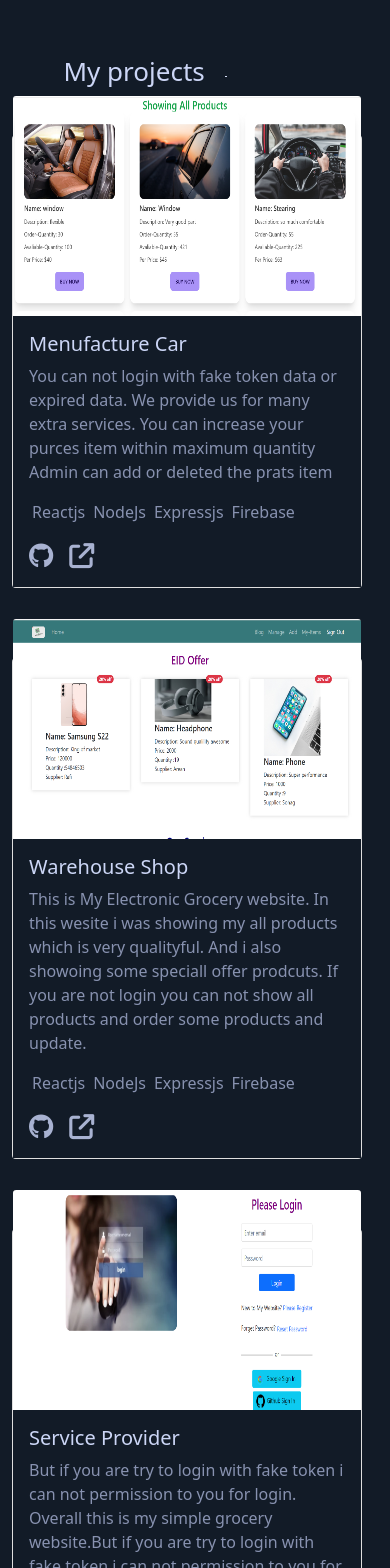
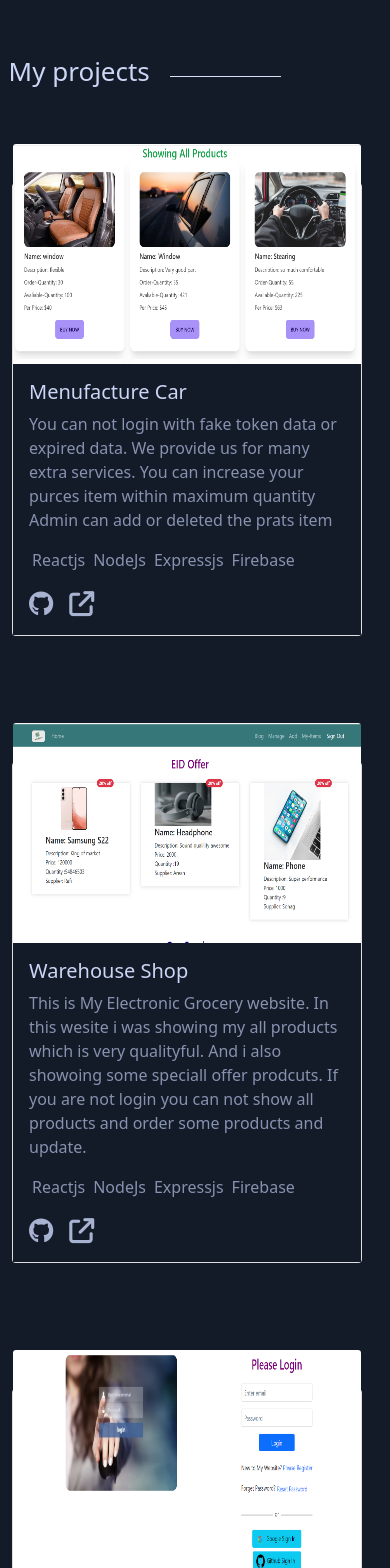
Before and after one commit to Rakibulhasan70/My-Portfolio, a React (Create React App) app: page /allprojects in a window 390 px wide. Shown: the part 80-1648 px from the top of the page. Built offline with nearby package versions, Linux system fonts and the light colour scheme.

Commit message:
something is changing

```diff
--- a/src/Components/AllProjects.css
+++ b/src/Components/AllProjects.css
@@ -22,6 +22,10 @@
     margin-bottom: 90px !important;
 }
 
+.all-width {
+    width: 50%;
+}
+
 @media only screen and (max-width: 576px) {
     .section {
         grid-template-columns: repeat(1, 1fr);
@@ -35,4 +39,8 @@
     .margin {
         margin-left: -5px;
     }
+
+    .all-width {
+        width: 80%;
+    }
 }
--- a/src/Components/AllProjects.js
+++ b/src/Components/AllProjects.js
@@ -11,9 +11,9 @@ import convention from '../../src/image/convention.png'
 const AllProjects = () => {
     return (
         <div className='container my-5 '>
-            <h2 className='about mx-auto w-50 mt-5 mb-5 my'><span className='heading'>My projects</span></h2>
+            <h2 className='about mx-auto  mt-5 mb-5 all-width'><span className='heading'>My projects</span></h2>
             <div className='section'>
-                <div className='proj'>
+                <div className='proj my-5'>
                     {/* menufacture car */}
                     <Card style={{ width: '350px' }}>
                         <Card.Img variant="top" src={menu} style={{ height: '220px' }} />
@@ -40,7 +40,7 @@ const AllProjects = () => {
                     </Card>
                 </div>
                 {/*Ware house  */}
-                <div className='proj'>
+                <div className='proj my-5'>
                     <Card style={{ width: '350px' }}>
                         <Card.Img variant="top" src={ware} style={{ height: '220px' }} />
                         <Card.Body style={{ backgroundColor: '#121b27' }}>
@@ -62,7 +62,7 @@ const AllProjects = () => {
                     </Card>
                 </div>
                 {/* service provider */}
-                <div>
+                <div className='my-5'>
                     <Card style={{ width: '350px' }}>
                         <Card.Img variant="top" src={service} style={{ height: '220px' }} />
                         <Card.Body style={{ backgroundColor: '#121b27' }}>
--- a/src/Components/Form.css
+++ b/src/Components/Form.css
@@ -1,5 +1,6 @@
 .contact-img {
     width: 500px;
+    height: 320px;
 }
 
 @media only screen and (max-width: 576px) {
--- a/src/Components/Form.js
+++ b/src/Components/Form.js
@@ -35,11 +35,11 @@ const Form = () => {
                     data-aos-duration="1000"
                 >
                     <form onSubmit={sendEmail}>
-                        <input type="text" name='name' placeholder='Name' className='mx-auto w-100 p-2 mt-3' style={{ backgroundColor: '#CCD6F6', border: '1px solid white' }} />
+                        <input type="text" name='name' placeholder='Name' className='mx-auto w-100 p-3 mt-3' style={{ backgroundColor: '#CCD6F6', border: '1px solid white', borderRadius: '5px' }} />
                         <br />
-                        <input type="email" name="email" id="" placeholder='Email' className='mx-auto w-100 p-2 mt-3' style={{ backgroundColor: '#CCD6F6', border: '1px solid white' }} />
+                        <input type="email" name="email" id="" placeholder='Email' className='mx-auto w-100 p-3 mt-3' style={{ backgroundColor: '#CCD6F6', border: '1px solid white', borderRadius: '5px' }} />
                         <br />
-                        <textarea name="message" placeholder='Text Body' rows="7" className='mx-auto w-100 p-2 mt-3' style={{ backgroundColor: '#CCD6F6', border: '1px solid white' }}></textarea>
+                        <textarea name="message" placeholder='Text Body' rows="8" className='mx-auto w-100 p-2 mt-3' style={{ backgroundColor: '#CCD6F6', border: '1px solid white', borderRadius: '5px' }}></textarea>
                         <br />
                         <div className='text-center'><input className='mt-3 p-2 px-4 rounded resume' type="submit" value="Send" /></div>
                     </form>
```
